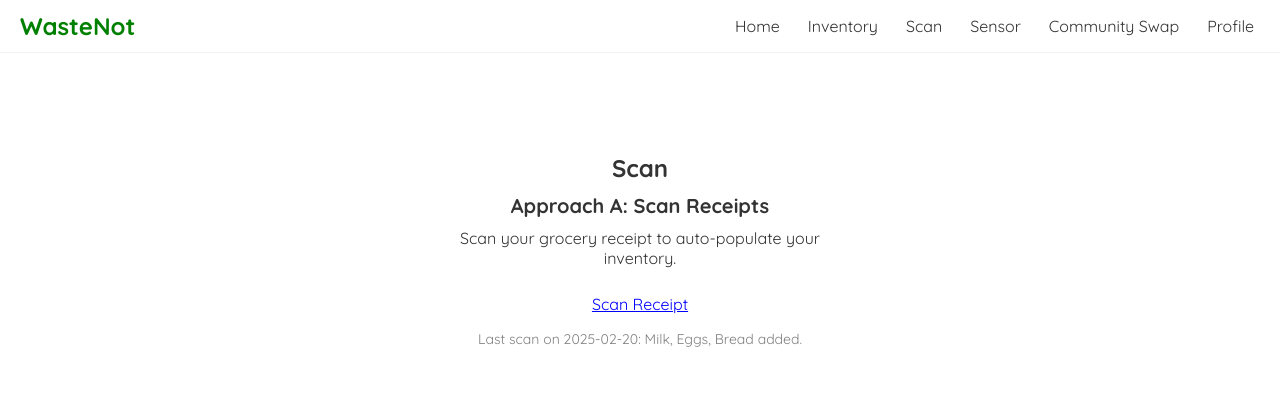
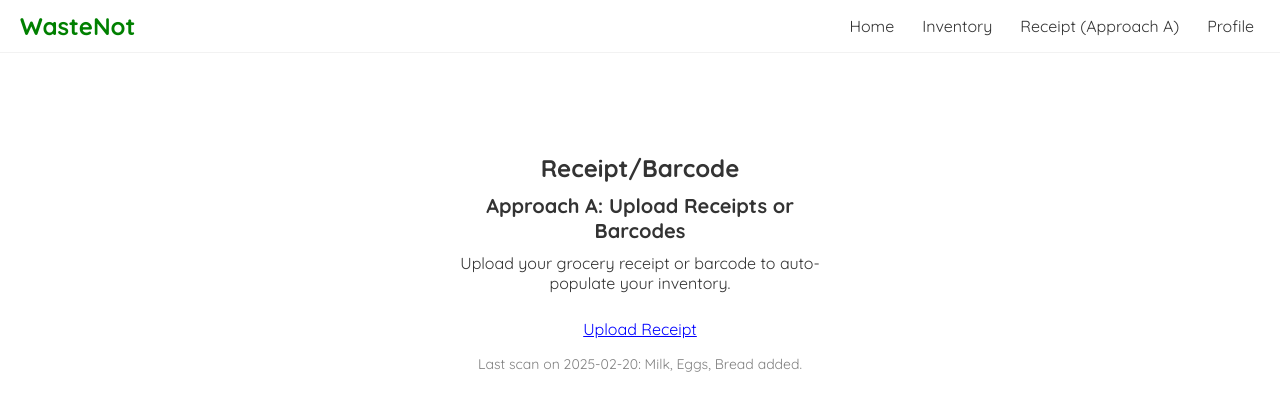
Before and after one commit to ethanyanyan/WasteNot, a React (Create React App) app in the folder web/wastenot-web/: page /scan in a window 1280 px wide. Shown: the top 410 px of the page. Built offline with nearby package versions, Linux system fonts and the light colour scheme.

Commit message:
Updated Web clickable prototype

```diff
--- /dev/null
+++ b/web/wastenot-web/src/Home.css
@@ -0,0 +1,4 @@
+.home a {
+    display: block;
+    margin-bottom: 10px; /* Optional spacing */
+}
--- a/web/wastenot-web/src/Home.js
+++ b/web/wastenot-web/src/Home.js
@@ -1,7 +1,12 @@
+import "./Home.css";
+
 const Home = () => {
     return (
         <div className="home">
             <h2>Homepage</h2>
+            <a href="/scan">Barcode/Receipt Scanning Mobile App (Approach A)</a>
+            <a href="/sensor">Smart Fridge Sensor (Approach B)</a>
+            <a href="/communitySwap">Community Swap / Donation Platform (Approach C)</a>
         </div>
      );
 }
--- a/web/wastenot-web/src/Navbar.js
+++ b/web/wastenot-web/src/Navbar.js
@@ -1,17 +1,27 @@
+import { useLocation } from "react-router-dom";
+
 const Navbar = () => {
+    const location = useLocation();
+    const currentPath = location.pathname.toLowerCase(); // Convert path to lowercase
+
+    // Hide links based on the current approach
+    const isReceiptPage = currentPath === "/scan";
+    const isSensorPage = currentPath === "/sensor";
+    const isCommunitySwapPage = currentPath === "/communityswap";
+
     return (
         <nav className="navbar">
             <h1>WasteNot</h1>
             <div className="links">
-                <a href="/Home">Home</a>
-                <a href="/Inventory">Inventory</a>
-                <a href="/scan">Scan</a>
-                <a href="/sensor">Sensor</a>
-                <a href="/communitySwap">Community Swap</a>
+                <a href="/home">Home</a>
+                <a href="/inventory">Inventory</a>
+                {!isCommunitySwapPage && !isSensorPage && <a href="/scan">Receipt (Approach A)</a>}
+                {!isReceiptPage && !isCommunitySwapPage && <a href="/sensor">Sensor (Approach B)</a>}
+                {!isSensorPage && !isReceiptPage && <a href="/communityswap">Community Swap (Approach C)</a>}
                 <a href="/profile">Profile</a>
             </div>
         </nav>
-     );
-}
+    );
+};
 
 export default Navbar;
--- a/web/wastenot-web/src/Scan.css
+++ b/web/wastenot-web/src/Scan.css
@@ -15,7 +15,7 @@ p {
     margin: 10px 0;
 }
 
-.scan-button {
+.upload-button {
     color: blue;
     background: none;
     border: none;
--- a/web/wastenot-web/src/Scan.js
+++ b/web/wastenot-web/src/Scan.js
@@ -6,15 +6,15 @@ const Scan = () => {
 
     const handleScan = () => {
         // Simulate scanning action
-        alert("Simulating receipt scan...");
+        alert("Simulating receipt upload...");
     };
 
     return (
         <div className="scan-container">
-            <h1>Scan</h1>
-            <h2>Approach A: Scan Receipts</h2>
-            <p>Scan your grocery receipt to auto-populate your inventory.</p>
-            <button className="scan-button" onClick={handleScan}>Scan Receipt</button>
+            <h1>Receipt/Barcode</h1>
+            <h2>Approach A: Upload Receipts or Barcodes</h2>
+            <p>Upload your grocery receipt or barcode to auto-populate your inventory.</p>
+            <button className="upload-button" onClick={handleScan}>Upload Receipt</button>
             <p className="last-scan">{lastScan}</p>
         </div>
      );
```
